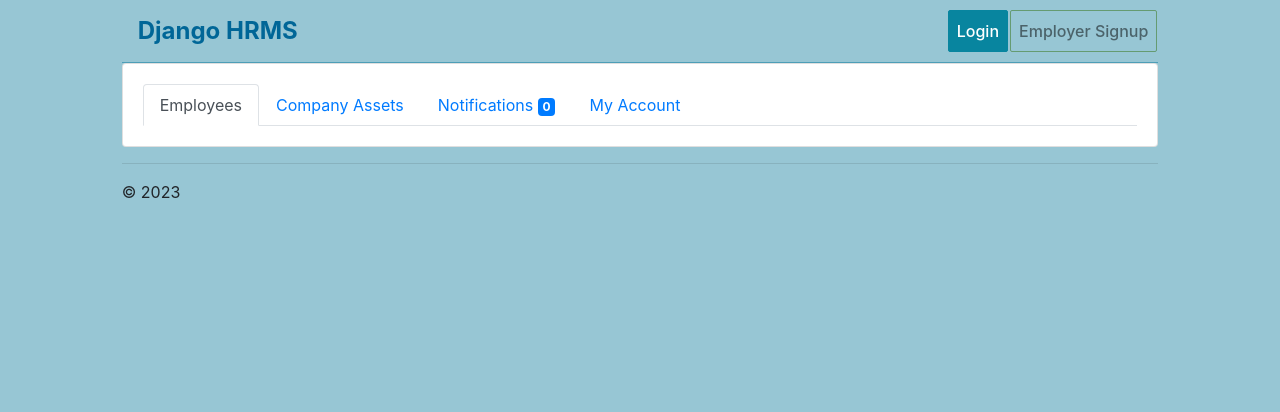
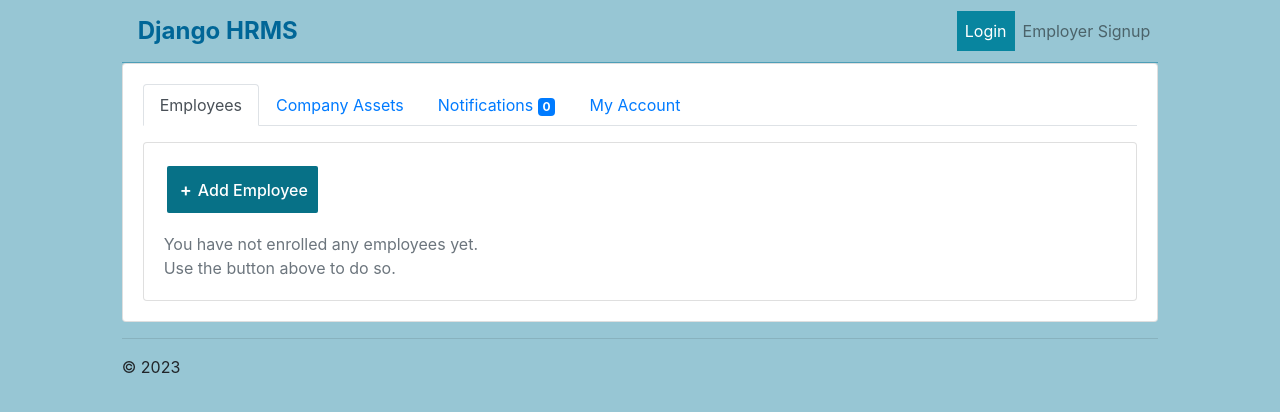
Before and after one commit to DenasRamanauskas/django-hr_asset_management, a Django app: template mysite/core/templates/core/employer/dashboard.html in a window 1280 px wide. Shown: the top 412 px of the page. Run offline with Django 4.2, Linux system fonts and the light colour scheme; the template is opened without the code that fills it, so the values that code supplies are empty; some libraries are stand-ins or nearby versions.

Commit message:
added employees

```diff
--- a/mysite/core/static/css/style.css
+++ b/mysite/core/static/css/style.css
@@ -22,7 +22,7 @@ header.header {
   .navbar-brand {
     font-size: 24px; }
 
-  #login-btn, #logout-btn, #employer-signup-btn {
+  .my-btn {
     border-width: .75px;
     border-style: solid;
     border-radius: 2px;
@@ -55,3 +55,19 @@ header.header {
 
   #employer-signup-btn:hover {
     background: #659b71; } }
+
+#btn-add-employee {
+  background: #077187;
+  border-color: #077187;
+  margin: 3px;
+  padding: 10px;
+  color: #fff;
+  border: none; }
+  #btn-add-employee span {
+    margin-right: 3px;
+    padding: 0 3px;
+    border-radius: 10%;
+    font-weight: 600;
+    font-size: 18px;
+    box-sizing: border-box;
+    display: inline-block; }
--- a/mysite/core/static/sass/main.scss
+++ b/mysite/core/static/sass/main.scss
@@ -1,5 +1,4 @@
 @import 'abstracts/variables';
-
 @import 'base/typography';
-
 @import 'pages/base';
+@import 'pages/employees';
--- a/mysite/core/static/sass/pages/_base.scss
+++ b/mysite/core/static/sass/pages/_base.scss
@@ -32,7 +32,7 @@ header.header {
 
     }
 
-    #login-btn, #logout-btn, #employer-signup-btn {
+    .my-btn {
         border-width: .75px;
         border-style: solid;
         border-radius: 2px;
--- a/mysite/core/templates/core/base.html
+++ b/mysite/core/templates/core/base.html
@@ -27,7 +27,7 @@
                       <div class="collapse navbar-collapse" id="navbarSupportedContent">
                         <ul class="navbar-nav mr-auto">
                             {% if user.is_authenticated %}
-                                <li class="nav-item active" id="logout-btn">
+                                <li class="nav-item active my-btn" id="logout-btn">
                                     <a class="nav-link" href="{% url 'core:logout' %}">Logout <span class="sr-only">(current)</span></a>
                                 </li>
                             {% else %}
--- a/mysite/core/templates/core/employer/dashboard.html
+++ b/mysite/core/templates/core/employer/dashboard.html
@@ -3,7 +3,7 @@
 {% block title %}Django HRMS - Dashboard{% endblock %}
 
 {% block content %}
-    <div class="main-tabbed-nav">
+    <div class="main-tabbed-nav mb-3">
         <ul class="nav nav-tabs">
             <li class="nav-item">
                 <a class="nav-link active" href="#">Employees</a>
@@ -20,7 +20,9 @@
         </ul>
     </div>
 
-    <div class="main-content ">
-
+    <div class="main-content card">
+        <div class="card-body">
+            {% include './employees.html' %}
+        </div>
     </div>
 {% endblock %}
--- /dev/null
+++ b/mysite/core/templates/core/employer/employees.html
@@ -0,0 +1,23 @@
+
+<button type="button" class="my-btn" id="btn-add-employee"><span>+</span>Add Employee</button>
+
+{% for employee in employees %}
+    <div class="row">
+        <div class="col-md-4 col-sm-3">
+            Icon.
+        </div>
+
+        <div class="col-md-8 col-sm-9">
+            <p>Name:{{ employee.username }}</p>
+            <p>Email:{{ employee.email }}</p>
+            <p>Position:{{ employee.position }}</p>
+        </div>
+    </div>
+{% empty %}
+    <div class="row">
+        <div class="col-sm-10 text-muted mt-3">
+            You have not enrolled any employees yet.<br>
+            Use the button above to do so.
+        </div>
+    </div>
+{% endfor %}
--- a/mysite/core/urls.py
+++ b/mysite/core/urls.py
@@ -5,9 +5,13 @@ from . import views as core_views
 app_name = 'core'
 urlpatterns = [
     path('', core_views.home, name='home'),
+
     path('employer/signup/', core_views.employer_signup, name='employer_signup'),
     path('employer/dashboard/', core_views.employer_dashboard, name='employer_dashboard'),
+    path('employer/employees/', core_views.employees_list, name='employees_list'),
+
     path('employee/dashboard/', core_views.employee_dashboard, name='employee_dashboard'),
+
     path('login/', auth_views.LoginView.as_view(), name='login'),
     path('login_redirect', core_views.login_redirect, name='login_redirect'),
     path('logout/', auth_views.LogoutView.as_view(), name='logout'),
```
Also changed, not shown: mysite/core/static/sass/pages/_employees.scss (added, +19 -0 lines), mysite/core/templates/core/employee/dashboard.html (+9 -0 lines), mysite/core/views.py (+7 -0 lines), 1 other file.
